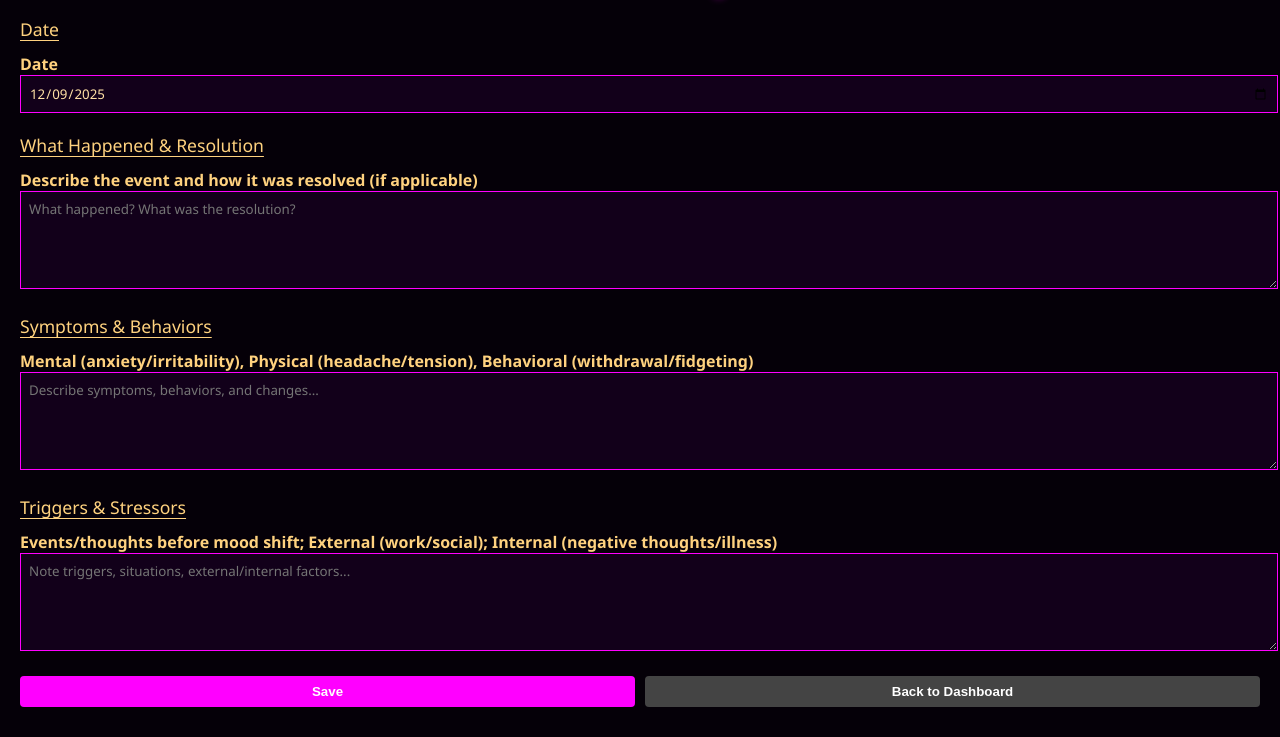
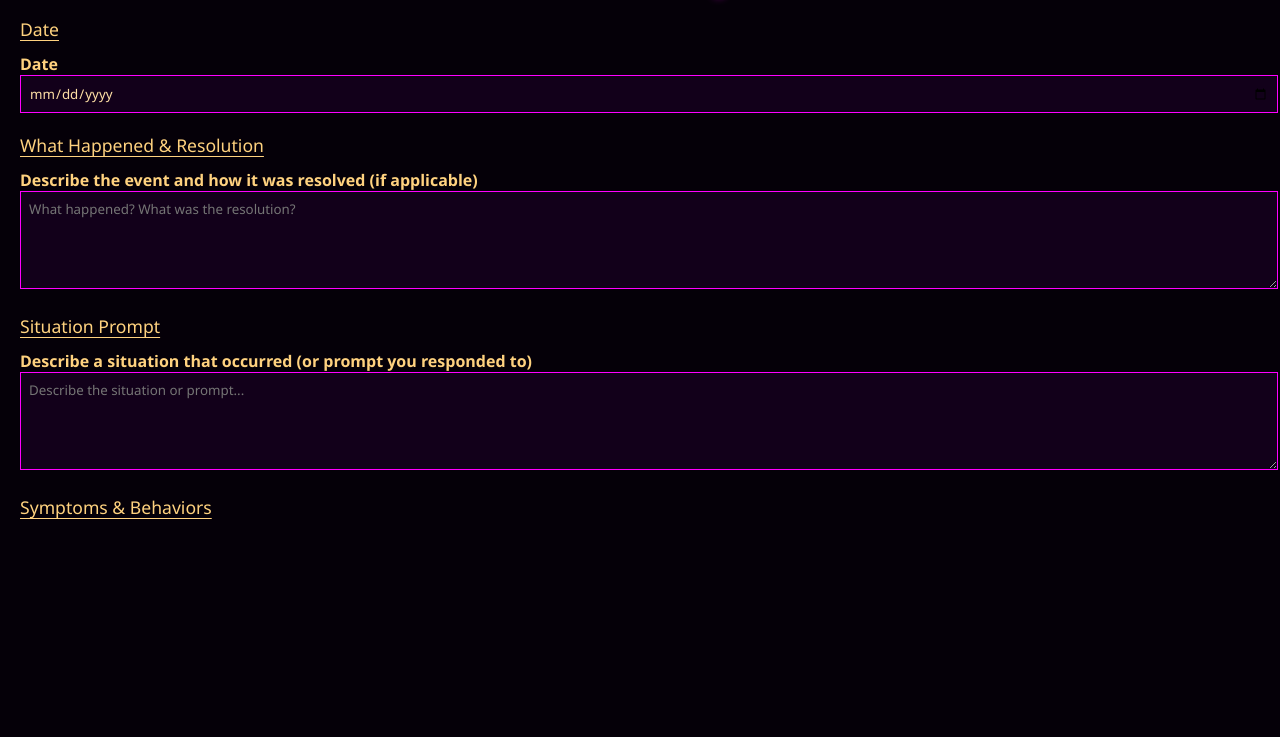
Before and after one commit to harperxj2-cell/bdbrokenbrain, a plain HTML site: page event.html in a window 1280 px wide. Shown: the part 87-824 px from the top of the page. After the commit the page ends 800 px from the top, so only its background shows below. Drawn offline with Linux system fonts and the light colour scheme.

Commit message:
Update event.html

```diff
--- a/event.html
+++ b/event.html
@@ -69,58 +69,11 @@
   <label for="eventDescription">Describe the event and how it was resolved (if applicable)</label>
   <textarea id="eventDescription" placeholder="What happened? What was the resolution?"></textarea>
 
+  <!-- Situation Prompt -->
+  <div class="section-title">Situation Prompt</div>
+  <label for="situationPrompt">Describe a situation that occurred (or prompt you responded to)</label>
+  <textarea id="situationPrompt" placeholder="Describe the situation or prompt..."></textarea>
+
   <!-- Symptoms & Behaviors -->
   <div class="section-title">Symptoms & Behaviors</div>
-  <label for="symptoms">Mental (anxiety/irritability), Physical (headache/tension), Behavioral (withdrawal/fidgeting)</label>
-  <textarea id="symptoms" placeholder="Describe symptoms, behaviors, and changes..."></textarea>
-
-  <!-- Triggers & Stressors -->
-  <div class="section-title">Triggers & Stressors</div>
-  <label for="triggers">Events/thoughts before mood shift; External (work/social); Internal (negative thoughts/illness)</label>
-  <textarea id="triggers" placeholder="Note triggers, situations, external/internal factors..."></textarea>
-
-  <div class="buttons">
-    <button type="button" onclick="saveEvent()">Save</button>
-    <button type="button" class="secondary" onclick="goBack()">Back to Dashboard</button>
-  </div>
-
-  <div id="savedMsg" class="saved-message"></div>
-
-  <script>
-    // Set current date
-    document.getElementById('eventDate').valueAsDate = new Date();
-
-    function saveEvent() {
-      const eventDate = document.getElementById('eventDate').value;
-      const eventDescription = document.getElementById('eventDescription').value.trim();
-      const symptoms = document.getElementById('symptoms').value.trim();
-      const triggers = document.getElementById('triggers').value.trim();
-
-      if (!eventDescription && !symptoms && !triggers) {
-        alert('Describe at least one event, symptom, or trigger before saving.');
-        return;
-      }
-
-      let events = JSON.parse(localStorage.getItem('events') || '[]');
-      events.push({
-        type: 'event',
-        date: eventDate,
-        description: eventDescription,
-        symptoms,
-        triggers
-      });
-      localStorage.setItem('events', JSON.stringify(events));
-
-      document.getElementById('savedMsg').textContent = 'Saved!';
-      // Clear fields
-      document.getElementById('eventDescription').value = '';
-      document.getElementById('symptoms').value = '';
-      document.getElementById('triggers').value = '';
-    }
-
-    function goBack() {
-      window.location.href = 'index.html';
-    }
-  </script>
-</body>
-</html>
+  <label for
```
